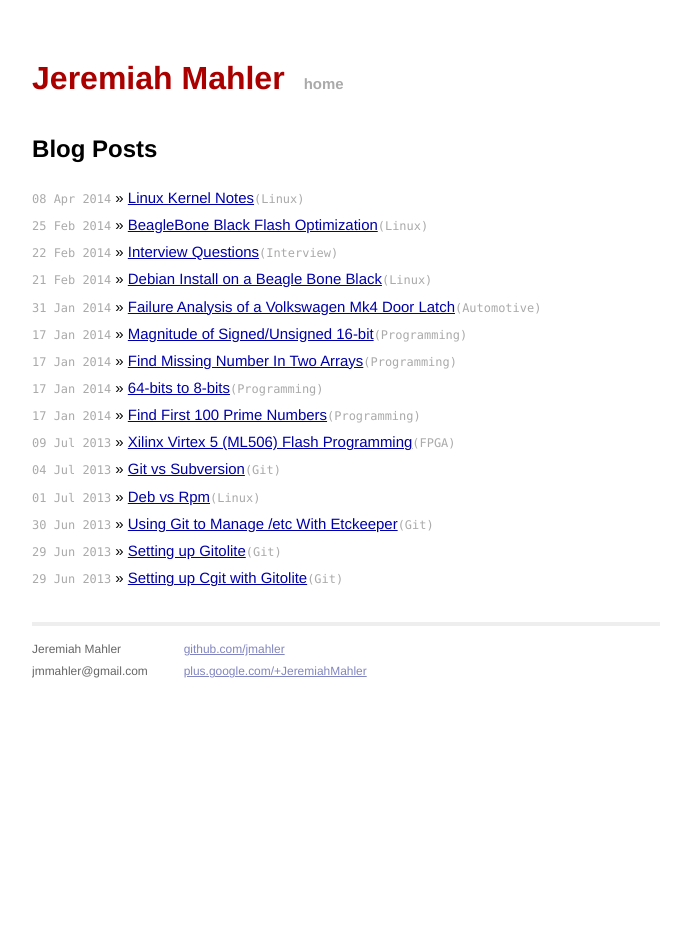
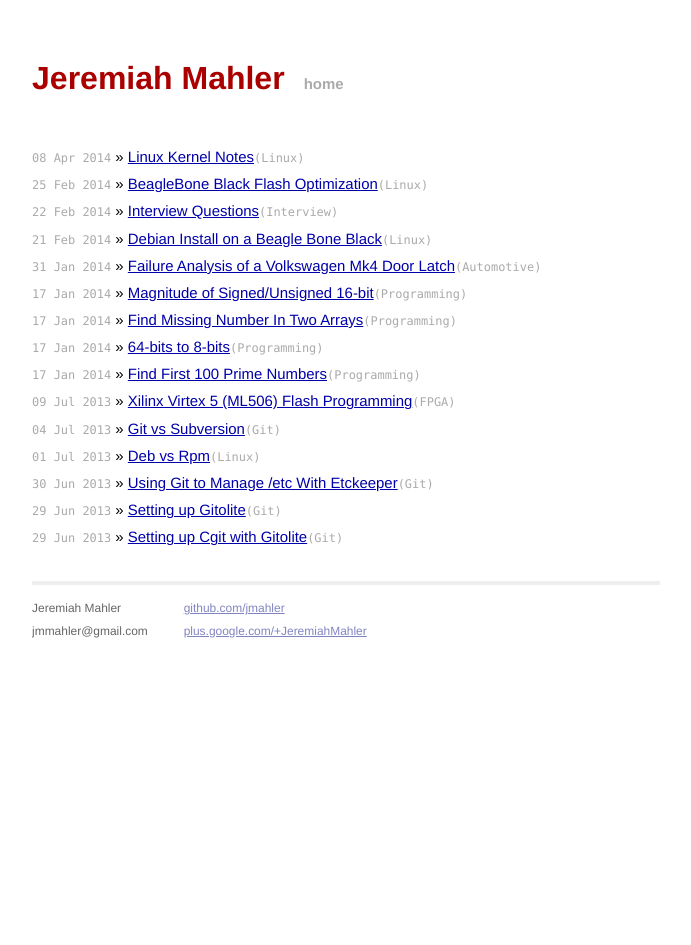
Before and after one commit to jmahler/jmahler.github.io, a Jekyll site: the page built from index.html, in a window 1280 px wide. Shown: the whole page, without its empty margins (294-985 px from the left). Built offline with Jekyll 4.4.1, drawn with Linux system fonts in a browser that asks for light colours; Markdown is read by kramdown in place of the engine named in the settings.

Commit message:
removed "Blog Posts", it should be obvious

```diff
--- a/index.html
+++ b/index.html
@@ -4,7 +4,7 @@ title: Jeremiah Mahler
 ---
 
 <div id="home">
-  <h1>Blog Posts</h1>
+  <br>
   <ul class="posts">
     {% for post in site.posts %}
 	<li><span>{{ post.date | date_to_string }}</span> &raquo; <a href="{{ post.url }}">{{ post.title }}</a><span>({{post.category}})</span></li>
```
